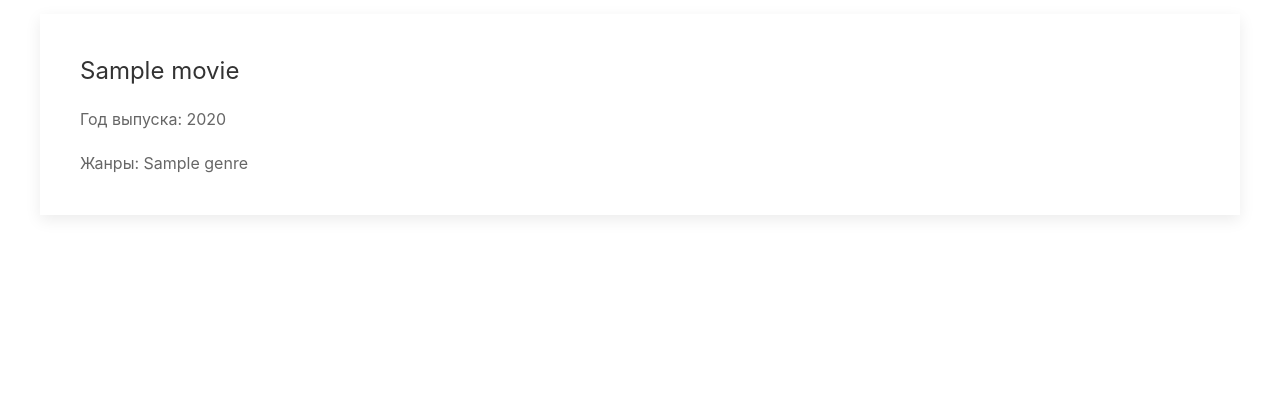
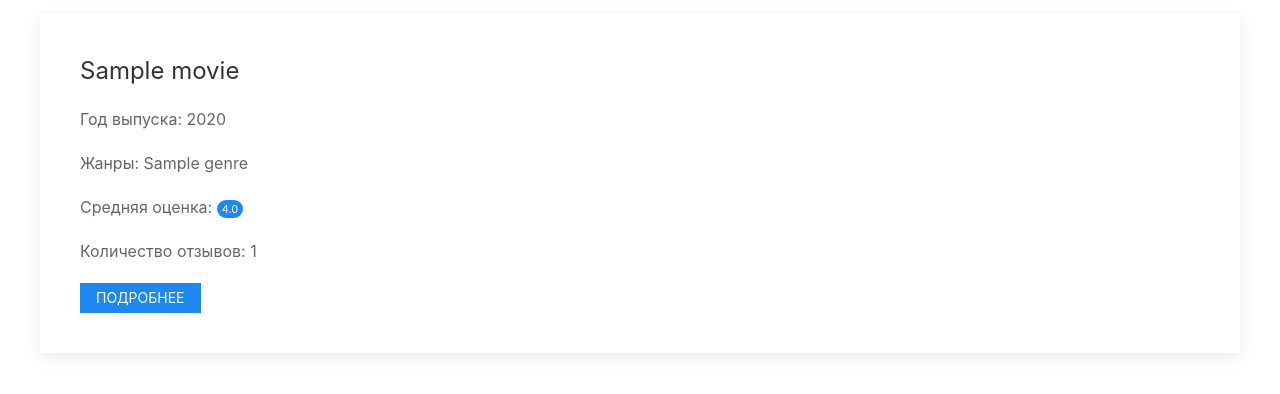
Before and after one commit to fake-stmz/web-cinema-reviews, a Django app: page / in a window 1280 px wide. Shown: the part 148-542 px from the top of the page. Run offline with Django 4.2, Linux system fonts and the light colour scheme; tables that the repository leaves empty hold one stand-in row (values such as "Sample post"); some libraries are stand-ins or nearby versions.

Commit message:
Index page finished

```diff
--- a/webcinema/cinemareviews/templates/index.html
+++ b/webcinema/cinemareviews/templates/index.html
@@ -1,3 +1,5 @@
+{% load average_rating %}
+
 <!DOCTYPE html>
 <html lang="ru">
 <head>
@@ -22,7 +24,13 @@
                     <div class="uk-card-body">
                         <h3 class="uk-card-title">{{ movie.title }}</h3>
                         <p>Год выпуска: {{ movie.year }}</p>
-                        <p>Жанры: {% for genre in movie.genres.all %}{% if genre.name != movie.genres.last.name %}{{ genre.name }}, {% else %}{{ genre.name }}{% endif %}{% endfor %}</p>
+                        <p>Жанры: {% for genre in movie.genres.all %}
+                            {% if genre.name != movie.genres.last.name %}{{ genre.name }},
+                            {% else %}{{ genre.name }}{% endif %}
+                            {% endfor %}</p>
+                        <p>Средняя оценка: <span class="uk-badge">{{ avg_ratings|keyvalue:movie.id }}</span></p>
+                        <p>Количество отзывов: {{ movie.reviews.count }}</p>
+                        <a href="/movie/{{ movie.id }}/" class="uk-button uk-button-primary uk-button-small">Подробнее</a>
                     </div>
                 </div>
                 {% endfor %}
--- /dev/null
+++ b/webcinema/cinemareviews/templatetags/average_rating.py
@@ -0,0 +1,6 @@
+from django import template
+
+register = template.Library()
+@register.filter
+def keyvalue(dict, key):
+    return dict[key]
--- a/webcinema/cinemareviews/views.py
+++ b/webcinema/cinemareviews/views.py
@@ -3,5 +3,20 @@ from .models import Movie, Genre, Reviewer, Review
 
 # Create your views here.
 def index(request):
-    movies = Movie.objects.all().prefetch_related('genres')
-    return render(request, 'index.html', {'movies': movies})
+    movies = Movie.objects.all().prefetch_related('genres').prefetch_related('reviews')
+
+    avg_ratings = dict()
+    for movie in movies:
+        review_count = 0
+        avg_ratings[movie.id] = 0
+        for review in movie.reviews.all():
+            avg_ratings[movie.id] += review.rating
+            review_count += 1
+        avg_ratings[movie.id] = round(avg_ratings[movie.id] / review_count, 2) if review_count != 0 else 0
+
+    context = {
+        'movies': movies,
+        'avg_ratings': avg_ratings
+    }
+
+    return render(request, 'index.html', context)
```
